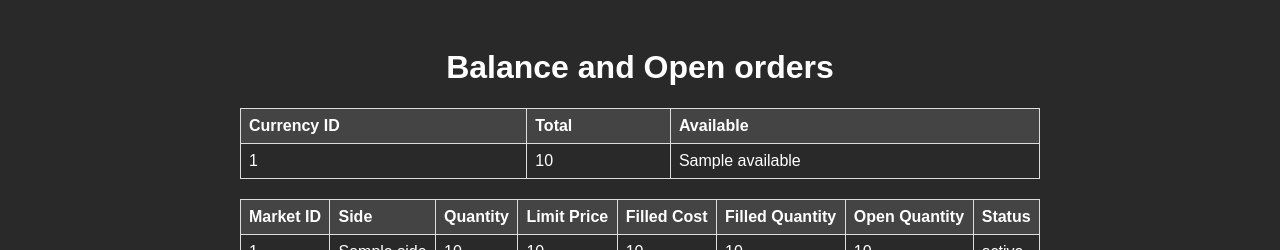
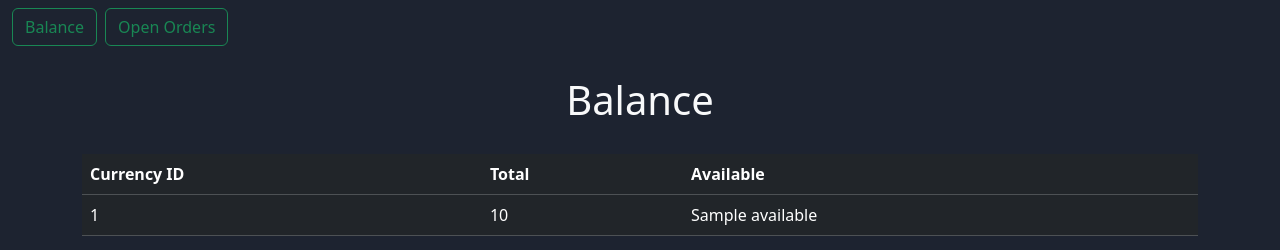
Before and after one commit to Ujstor/probit-exchange-api, a Flask app: template website/templates/home.html in a window 1280 px wide. Shown: the top 250 px of the page. Run offline with Flask 3, Linux system fonts and the light colour scheme; the template is opened without the code that fills it: most values are stand-ins (such as "Sample title", 1, 10 or a date in 2020); grey boxes are pictures that could not be loaded.

Commit message:
visual and html update

```diff
--- a/website/templates/base.html
+++ b/website/templates/base.html
@@ -3,10 +3,32 @@
   <head>
     <meta charset="utf-8">
     <meta name="viewport" content="width=device-width, initial-scale=1">
+    <link href="https://cdn.jsdelivr.net/npm/bootstrap@5.3.0-alpha3/dist/css/bootstrap.min.css" rel="stylesheet" integrity="sha384-KK94CHFLLe+nY2dmCWGMq91rCGa5gtU4mk92HdvYe+M/SXH301p5ILy+dN9+nJOZ" crossorigin="anonymous">
     <title>{% block title %}ProBit API{% endblock %}</title>
-    <link rel="stylesheet" href="/static/base.css">
+    <style>
+      body {
+        background-color: #1D2330;
+      }
+    </style>
   </head>
   <body>
-    <div class="container">{% block content %}{% endblock %}</div>
+    <nav class="navbar" style="background-color: #1D2330;">
+      <form class="container-fluid justify-content-start">
+        <a href="/"><button class="btn btn-outline-success me-2" type="button">Balance</button></a>
+        <a href="orders"><button class="btn btn-outline-success me-2" type="button">Open Orders</button></a>
+      </form>
+    </nav>
+
+
+    {% block content %}{% endblock %}
+
+    <div style="height:62px; background-color: #1D2330; overflow:hidden; box-sizing: border-box; border: 1px solid #1D2330; border-radius: 4px; text-align: right; line-height:14px; block-size:62px; font-size: 12px; font-feature-settings: normal; text-size-adjust: 100%; box-shadow: inset 0 -20px 0 0 #1D2330;padding:1px;padding: 0px; margin: 0px; width: 100%;">
+      <div style="height:40px; padding:0px; margin:0px; width: 100%;"><iframe src="https://widget.coinlib.io/widget?type=horizontal_v2&theme=dark&pref_coin_id=1505&invert_hover=no" width="100%" height="36px" scrolling="auto" marginwidth="0" marginheight="0" frameborder="0" border="0" style="border:0;margin:0;padding:0;"></iframe></div>
+    </div>
+
+    <script src="https://cdn.jsdelivr.net/npm/bootstrap@5.3.0-alpha3/dist/js/bootstrap.bundle.min.js" integrity="sha384-ENjdO4Dr2bkBIFxQpeoTz1HIcje39Wm4jDKdf19U8gI4ddQ3GYNS7NTKfAdVQSZe" crossorigin="anonymous"></script>
+    <script src="https://cdn.jsdelivr.net/npm/@popperjs/core@2.11.7/dist/umd/popper.min.js" integrity="sha384-zYPOMqeu1DAVkHiLqWBUTcbYfZ8osu1Nd6Z89ify25QV9guujx43ITvfi12/QExE" crossorigin="anonymous"></script>
+    <script src="https://cdn.jsdelivr.net/npm/bootstrap@5.3.0-alpha3/dist/js/bootstrap.min.js" integrity="sha384-Y4oOpwW3duJdCWv5ly8SCFYWqFDsfob/3GkgExXKV4idmbt98QcxXYs9UoXAB7BZ" crossorigin="anonymous"></script>
+
   </body>
 </html>
--- a/website/templates/home.html
+++ b/website/templates/home.html
@@ -1,8 +1,13 @@
 {% extends 'base.html' %} {% block title %}ProBit API{% endblock %}
 
 {% block content %}
-<h1>Balance and Open orders</h1>
-<table>
+<div class="d-flex flex-row justify-content-center align-items-center" style="height: 100px;">
+    <div class="p-2">
+        <h1 class="text-light" >Balance</h1>
+    </div>
+</div>
+<div class="container">
+    <table class="table table-dark table-hover">
         <thead>
           <tr>
             <th>Currency ID</th>
@@ -11,40 +16,17 @@
           </tr>
         </thead>
         <tbody>
-      {% for item in data2 %}
+          {% for item in data1 %}
           <tr>
             <td>{{ item['currency_id'] }}</td>
             <td>{{ item['total'] }}</td>
             <td>{{ item['available'] }}</td>
           </tr>
           {% endfor %}
-
-<table>
-    <thead>
-      <tr>
-        <th>Market ID</th>
-        <th>Side</th>
-        <th>Quantity</th>
-        <th>Limit Price</th>
-        <th>Filled Cost</th>
-        <th>Filled Quantity</th>
-        <th>Open Quantity</th>
-        <th>Status</th>
-      </tr>
-    </thead>
-    <tbody>
-      {% for item in data1 %}
-      <tr>
-        <td>{{ item['market_id'] }}</td>
-        <td>{{ item['side'] }}</td>
-        <td>{{ item['quantity'] }}</td>
-        <td>{{ item['limit_price'] }}</td>
-        <td>{{ item['filled_cost'] }}</td>
-        <td>{{ item['filled_quantity'] }}</td>
-        <td>{{ item['open_quantity'] }}</td>
-        <td>{{ item['status'] }}</td>
-      </tr>
-      {% endfor %}
         </tbody>
     </table>
+</div>
+    <div style="height:560px; background-color: #1D2330; overflow:hidden; box-sizing: border-box; border: 1px solid #282E3B; border-radius: 4px; text-align: right; line-height:14px; font-size: 12px; font-feature-settings: normal; text-size-adjust: 100%; box-shadow: inset 0 -20px 0 0 #1D2330;padding:1px;padding: 0px; margin: 0px; width: 100%;">
+       <div style="height:540px; padding:0px; margin:0px; width: 100%;"><iframe src="https://widget.coinlib.io/widget?type=chart&theme=dark&coin_id=859&pref_coin_id=1505" width="100%" height="536px" scrolling="auto" marginwidth="0" marginheight="0" frameborder="0" border="0" style="border:0;margin:0;padding:0;line-height:14px;"></iframe></div>
+    </div>
 {% endblock %}
```
Also changed, not shown: website/templates/orders.html (added, +40 -0 lines), website/views.py (+8 -4 lines). Lines whose indentation alone changed are shown as unchanged.
